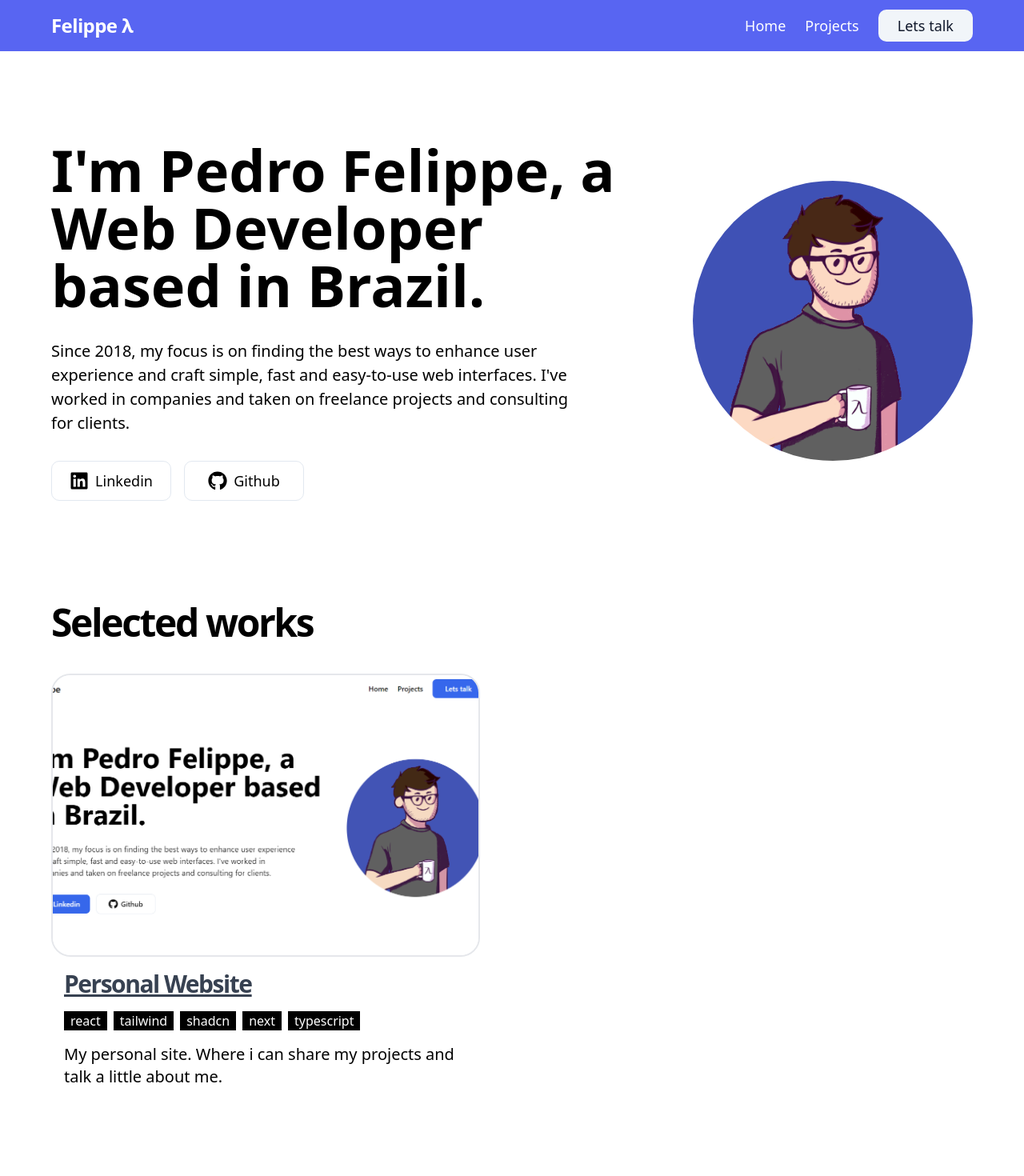
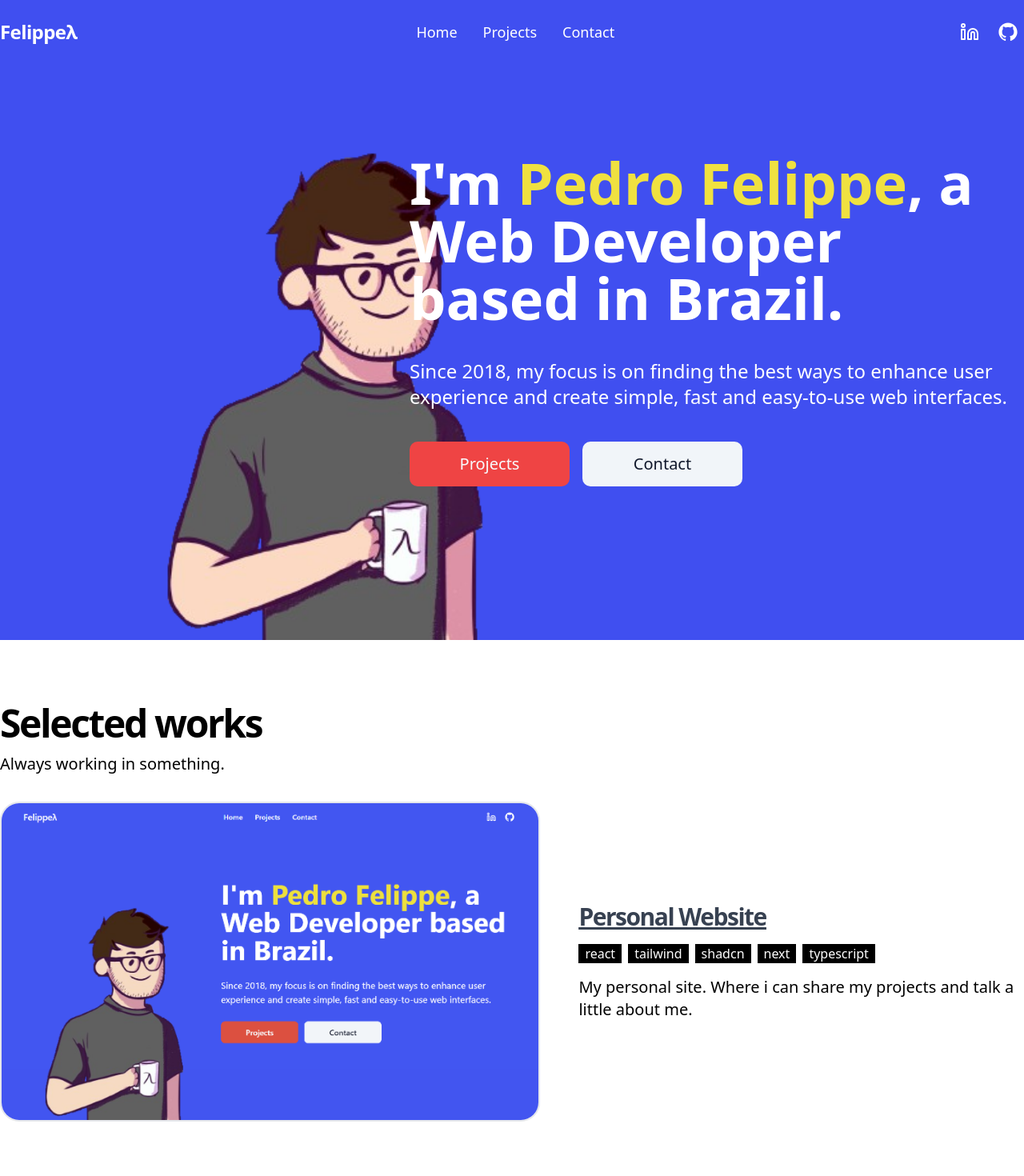
Before and after one commit to pefelippe/Portfolio, a Next.js app: page / in a window 1280 px wide. Shown: the top 1470 px of the page at 80% size. Built offline with nearby package versions, Linux system fonts and the light colour scheme.

Commit message:
refactor

```diff
--- a/pages/_app.tsx
+++ b/pages/_app.tsx
@@ -6,9 +6,9 @@ import "../styles/globals.css";
 import type { AppProps } from "next/app";
 import Head from "next/head";
 import Footer from "../src/components/layout/Footer";
+import Header from "../src/components/layout/Header";
 import { ThemeProvider } from "../src/components/theme-provider";
 import { Toaster } from "../src/components/ui/toaster";
-import Header from "../src/components/layout/Header";
 
 export default function App({ Component, pageProps }: AppProps) {
   return (
@@ -20,10 +20,10 @@ export default function App({ Component, pageProps }: AppProps) {
     >
       <motion.div
         className={`
-        overflow-x-hidden overflow-y-scroll min-h-screen min-w-[400px] mx-auto
+        overflow-x-hidden overflow-y-scroll  min-w-[400px] mx-auto min-h-fit
         scroll-smooth w-full font-antialiased flex flex-col
-        scrollbar  scrollbar-thumb-blue font-sans
-        scrollbar-track-[#929af6] overflow-hidden`}
+        scrollbar  scrollbar-thumb-blue  scrollbar-track-[#929af6]
+         overflow-hidden`}
       >
         <Head>
           <title>Pedro Felippe | Web Developer </title>
--- a/pages/index.tsx
+++ b/pages/index.tsx
@@ -6,13 +6,26 @@ import ProjectContent from "../src/content/ProjectContent";
 
 export default function Home() {
   return (
-    <motion.div
-      id="hero-container"
-      className="flex flex-col gap-32 relative w-full h-full max-xl:px-6 py-20 md:py-32 mt-12  max-w-6xl mx-auto"
-    >
-      <Hero />
-      <ProjectContent />
-      <ContactContent />
+    <motion.div id="hero-container" className=" ">
+      <section className="bg-blue relative h-screen">
+        <Hero />
+
+        <div className="">
+          <motion.img
+            initial={{ opacity: 0, x: -25 }}
+            animate={{ opacity: 1, x: 0 }}
+            transition={{ duration: 0.75, delay: 1 }}
+            src="/assets/avatar.png"
+            alt="pedro felippe"
+            className="absolute bottom-0 left-20 xl:left-32 h-full max-h-[80vh] max-xl:hidden"
+          />
+        </div>
+      </section>
+
+      <section className="flex flex-col  relative w-full h-full max-xl:px-6 z-20 bg-white max-w-7xl mx-auto pt-20 gap-32 md:gap-40">
+        <ProjectContent />
+        <ContactContent />
+      </section>
     </motion.div>
   );
 }
--- a/src/components/MessageForm.tsx
+++ b/src/components/MessageForm.tsx
@@ -96,7 +96,7 @@ export default function MessageForm({}) {
 
         <Button
           type="submit"
-          className=" text-center  py-7 rounded text-white  px-8  justify-center w-fit
+          className=" text-center  py-7 rounded text-white  px-8  justify-center w-fit max-md:w-full
           transition-all font-medium text-lg focus:outline-none focus:ring focus:ring-blue-500 hover:underline"
         >
           {isLoading ? "Sending..." : "Start partnership!"}
--- a/src/components/ProjectCard.tsx
+++ b/src/components/ProjectCard.tsx
@@ -20,33 +20,35 @@ function ProjectCard({
   stack,
   id,
 }: IProjectCard) {
-  const isEvenId = id % 2 === 0; // Verifica se o ID é par
+  const isEvenId = id % 2 === 0;
 
   return (
     <div
-      className={`w-full flex flex-col gap-4  items-start text-center h-full overflow-hidden
-    justify-start ${isEvenId ? "" : ""}`}
+      className={`w-full flex max-xl:flex-col gap-4 md:gap-12  items-start text-center h-full overflow-hidden justify-start ${
+        isEvenId ? "" : ""
+      }`}
     >
-      <div className="relative overflow-hidden border-2 rounded-3xl transition-all group">
+      <div className="relative border-2 overflow-hidden transition-all group rounded-3xl h-[300px] md:h-[400px] max-xl:w-full ">
         <Link href={link} target="_blank">
           <motion.img
             src={imgUrl}
             alt="card image"
-            className="object-cover flex-shrink-1 transition-all flex w-full max-h-[250px] md:max-h-[350px] shadow-2xl h-screen"
+            className="object-cover flex-shrink-0 transition-all w-full h-full flex shadow-2xl overflow-hidden"
           />
-          <div className="absolute h-full w-full inset-0 bg-stone-900 opacity-0 transition-opacity group-hover:opacity-90">
-            <div className="flex h-full w-full items-center justify-center text-white text-3xl">
-              Check live demo
+          <div className="flex flex-col absolute inset-0 bg-stone-900 opacity-0 transition-opacity group-hover:opacity-90">
+            <div className="flex flex-col gap-4 h-full items-center  justify-center text-white text-3xl">
+              <p className="text-3xl tracking-widest ">{title}</p>
+              <p className="text-xl underline"> Check to check live demo</p>
             </div>
           </div>
         </Link>
       </div>
 
-      <div className="flex flex-col  px-4 gap-4  rounded-sm max-w-3xl w-full items-start text-start justify-start">
+      <div className="flex flex-col xl:h-full   gap-4  rounded-sm max-w-xl  items-start text-start justify-center">
         <Link
           href={link}
           target="_blank"
-          className="text-xl text-gray-700 font-semibold flex gap-2 w-fit
+          className="text-2xl text-gray-700 font-semibold flex gap-2 w-fit
            items-start underline hover:text-gray-300 transition-all "
         >
           <p className="text-3xl tracking-tighter underline">{title}</p>
--- a/src/components/layout/Footer.tsx
+++ b/src/components/layout/Footer.tsx
@@ -5,10 +5,10 @@ function Footer() {
 
   return (
     <motion.footer
-      className="z-40 h-24 w-screen font-extralight items-start mx-auto text-[#101010]  flex flex-col max-w-6xl
+      className="z-40 h-24 w-screen font-extralight items-center mx-auto text-[#101010] bg-white flex flex-col
      text-lg  justify-center max-xl:px-6 lg:grid-cols-4 gap-4 "
     >
-      <p className="text-sm font-medium tracking-tighter">
+      <p className="text-md font-light tracking-tighter">
         Pedro Felippe © {year}. All rights reserved.
       </p>
       {/* <Links /> */}
--- a/src/components/layout/Header.tsx
+++ b/src/components/layout/Header.tsx
@@ -1,9 +1,48 @@
+import { GitHubLogoIcon } from "@radix-ui/react-icons";
 import { motion } from "framer-motion";
-
+import { LinkedinIcon } from "lucide-react";
 import { Link as ScrollLink } from "react-scroll";
 
-import Link from "next/link";
+import AnimatedBtn from "../animated/AnimatedBtn";
 import { Button } from "../ui/button";
+
+const Logo = () => {
+  return (
+    <ScrollLink
+      activeClass="active"
+      to="hero-container"
+      spy={true}
+      smooth={true}
+      offset={-250}
+      duration={500}
+    >
+      <button className="flex text-2xl font-semibold hover:text-gray-300 transition-all tracking-tight w-fit max-md:hidden">
+        <span> Felippeλ‍ </span>
+      </button>
+    </ScrollLink>
+  );
+};
+
+const SocialButtons = () => {
+  return (
+    <div className="flex items-center w-fit space-x-2">
+      <AnimatedBtn
+        target="_blank"
+        href="https://www.linkedin.com/in/pedro-felippe/"
+      >
+        <Button variant={"ghost"} size="icon">
+          <LinkedinIcon />
+        </Button>
+      </AnimatedBtn>
+
+      <AnimatedBtn href="https://github.com/pefelippe">
+        <Button variant={"ghost"} size="icon">
+          <GitHubLogoIcon className="h-7 w-6" />
+        </Button>
+      </AnimatedBtn>
+    </div>
+  );
+};
 
 const HeaderButtons = () => {
   return (
@@ -11,7 +50,7 @@ const HeaderButtons = () => {
       initial={{ opacity: 0, y: 25 }}
       animate={{ opacity: 1, y: 0 }}
       transition={{ duration: 0.5, delay: 1 }}
-      className="flex space-x-6 items-center font-medium "
+      className="flex space-x-4 md:space-x-8 justify-center  items-center max-md:justify-start font-medium w-full"
     >
       <ScrollLink
         activeClass="active"
@@ -21,7 +60,7 @@ const HeaderButtons = () => {
         offset={-250}
         duration={500}
       >
-        <button className="text-lg  hover:underline transition-all">
+        <button className="text-lg  hover:underline transition-all hover:text-gray-300 ">
           Home
         </button>
       </ScrollLink>
@@ -34,24 +73,22 @@ const HeaderButtons = () => {
         offset={-150}
         duration={500}
       >
-        <button className=" py-6 text-lg  hover:underline transition-all">
+        <button className=" py-6 text-lg  hover:underline transition-all hover:text-gray-300 ">
           Projects
         </button>
       </ScrollLink>
+
       <ScrollLink
         activeClass="active"
         to="contact-content"
         spy={true}
         smooth={true}
-        offset={50}
+        offset={-50}
         duration={500}
       >
-        <Button
-          variant="secondary"
-          className="px-6  text-lg  hover:underline transition-all"
-        >
-          Lets talk
-        </Button>
+        <button className="py-6 border-0 text-lg  hover:underline transition-all hover:text-gray-300 ">
+          Contact
+        </button>
       </ScrollLink>
 
       {/* <ModeToggle /> */}
@@ -63,17 +100,13 @@ const Header = () => {
     <motion.header
       initial={{ opacity: 0, y: -50 }}
       animate={{ opacity: 1, y: 0 }}
-      transition={{ duration: 0.5, delay: 2 }}
-      className="flex fixed h-16 z-40 py-8 left-0 right-0 backdrop-blur-3xl  text-white  bg-blue transition-all"
+      transition={{ duration: 0.75, delay: 1 }}
+      className="flex fixed h-16 z-40 py-10 left-0 right-0 backdrop-blur-3xl w-full text-white  bg-blue transition-all"
     >
-      <div className="flex w-full  mx-auto items-center justify-between max-xl:px-6 max-w-6xl">
-        <Link href="/">
-          <p className="text-2xl font-semibold hover:text-gray-900 transition-all tracking-tight ">
-            Felippe λ‍
-          </p>
-        </Link>
-
+      <div className="flex w-full mx-auto items-center justify-between max-xl:px-6 max-w-7xl">
+        <Logo />
         <HeaderButtons />
+        <SocialButtons />
       </div>
     </motion.header>
   );
--- a/src/content/ContactContent.tsx
+++ b/src/content/ContactContent.tsx
@@ -10,9 +10,9 @@ function ContactContent() {
       initial={{ opacity: 0, y: 50 }}
       whileInView={{ opacity: 1, y: 0 }}
       transition={{ duration: 0.5 }}
-      className="flex flex-col mx-auto justify-center items-start  relative w-full h-full   gap-6"
+      className="flex flex-col mx-auto justify-center items-start  relative w-full h-full gap-3"
     >
-      <h1 className="text-5xl  font-bold tracking-tighter">
+      <h1 className="text-4xl md:text-5xl  font-bold tracking-tighter">
         Lets build something together.
       </h1>
       <h3 className="w-fit text-[20px]  ">
@@ -21,7 +21,7 @@ function ContactContent() {
           make things happen!
         </span>
       </h3>
-      <div className="w-full flex  items-center justify-center ">
+      <div className="w-full flex  items-center justify-center pt-5">
         <MessageForm />
       </div>
     </motion.div>
--- a/src/content/Hero.tsx
+++ b/src/content/Hero.tsx
@@ -1,74 +1,74 @@
 /* eslint-disable react/no-unescaped-entities */
 import { motion } from "framer-motion";
-import { FaGithub, FaLinkedin } from "react-icons/fa";
-import AnimatedBtn from "../components/animated/AnimatedBtn";
+import { Link } from "react-scroll";
+
 import { Button } from "../components/ui/button";
 
 export default function Hero() {
   return (
-    <motion.div className="flex flex-col w-full gap-10 justify-center text-start  ">
-      <motion.div className="flex justify-between  w-full  h-fit mx items-center max-md:flex-col gap-12 ">
-        <motion.div className="flex flex-col justify-center   items-start gap-8 w-fit ">
+    <motion.div
+      className="flex flex-col w-full  justify-center  text-start
+     min-h-screen text-white max-xl:px-6"
+    >
+      <motion.div className="flex justify-start flex-col mx-auto items-end gap-10 max-w-7xl w-full z-30">
         <motion.h1
           initial={{ opacity: 0, y: 25 }}
           animate={{ opacity: 1, y: 0 }}
           transition={{ duration: 0.5 }}
-            className="text-5xl md:text-7xl font-bold tracking-normal leading-tight max-w-3xl"
+          className="text-5xl md:text-7xl font-bold tracking-normal  max-w-3xl"
         >
-            I'm Pedro Felippe, a Web Developer based in Brazil.
+          I'm <span className="text-[#f0e140]">Pedro Felippe</span>, a Web
+          Developer based in Brazil.
         </motion.h1>
-          <motion.div
+
+        <motion.h3
           initial={{ opacity: 0, y: 25 }}
           animate={{ opacity: 1, y: 0 }}
           transition={{ duration: 0.5, delay: 0.5 }}
-            className="text-xl font-normal leading-normal gap-4 flex flex-col max-w-2xl w-full "
+          className=" text-lg md:text-2xl font-normal leading-normal gap-4 flex flex-col max-w-3xl w-full  "
         >
-            <h3>
           Since 2018, my focus is on finding the best ways to enhance user
-              experience and craft simple, fast and easy-to-use web interfaces.
-              I've worked in companies and taken on freelance projects and
-              consulting for clients.
-            </h3>
-          </motion.div>
+          experience and create simple, fast and easy-to-use web interfaces.
+        </motion.h3>
+
         <motion.div
           initial={{ opacity: 0, y: 25 }}
           animate={{ opacity: 1, y: 0 }}
           transition={{ duration: 0.5, delay: 1.25 }}
-            className="flex space-x-4 items-center"
-          >
-            <AnimatedBtn
-              target="_blank"
-              href="https://www.linkedin.com/in/pedro-felippe/"
+          className="flex max-md:flex-col max-md:space-y-4 md:space-x-4 w-full items-start max-w-3xl text-[#121221] "
         >
           <Button
-                variant="outline"
-                className="flex items-center w-[150px] py-6 gap-2"
+            variant="destructive"
+            className="flex items-center w-full md:w-[200px] py-7 gap-2"
           >
-                <FaLinkedin className="h-6 w-6" />
-                <span className="text-lg">Linkedin</span>
+            <Link
+              activeClass="active"
+              to="projects-container"
+              spy={true}
+              smooth={true}
+              offset={-150}
+              duration={500}
+            >
+              <span className="text-xl">Projects</span>
+            </Link>
           </Button>
-            </AnimatedBtn>
 
-            <AnimatedBtn href="https://github.com/pefelippe">
           <Button
-                variant="outline"
-                className="flex items-center w-[150px] py-6 gap-2"
+            variant="secondary"
+            className="flex items-center w-full md:w-[200px] py-7  gap-2"
           >
-                <FaGithub className="h-6 w-6 " />
-                <span className="text-lg">Github</span>
+            <Link
+              activeClass="active"
+              to="contact-content"
+              spy={true}
+              smooth={true}
+              offset={-150}
+              duration={500}
+            >
+              <span className="text-xl">Contact</span>
+            </Link>
           </Button>
-            </AnimatedBtn>
         </motion.div>
-        </motion.div>
-
-        <motion.img
-          initial={{ opacity: 0, x: -25 }}
-          animate={{ opacity: 1, x: 0 }}
-          transition={{ duration: 0.75, delay: 1 }}
-          src="/assets/avatar-pdr.png"
-          alt="pedro felippe"
-          className="flex-shrink-0 object-cover  h-full max-w-[350px] rounded-full  max-xl:hidden"
-        />
       </motion.div>
     </motion.div>
   );
--- a/src/content/ProjectContent.tsx
+++ b/src/content/ProjectContent.tsx
@@ -10,11 +10,11 @@ function Projects() {
       animate={{ opacity: 1, y: 0 }}
       transition={{ duration: 0.75, delay: 1.5 }}
       id="projects-container"
-      className=" flex flex-col w-full items-start  justify-center gap-10 mx-auto  "
+      className=" flex flex-col w-full items-start  justify-start gap-3 mx-auto  z-40"
     >
-      <h1 className="text-5xl  font-bold tracking-tighter">Selected works</h1>
-
-      <div className="grid grid-cols-1 md:grid-cols-2 gap-20 justify-center w-full items-center ">
+      <h1 className="text-5xl font-bold tracking-tighter">Selected works</h1>
+      <h3 className="w-fit text-[20px]  ">Always working in something.</h3>
+      <div className="grid grid-cols-1  gap-20 justify-center w-full items-center pt-5">
         {projects?.map((proj) => {
           return (
             <ProjectCard
```
Also changed, not shown: src/content/About.tsx (added, +52 -0 lines), tailwind.config.js (+6 -6 lines), public/assets/avatar.png (added), public/projects/portfolio.png. Lines whose indentation alone changed are shown as unchanged.
